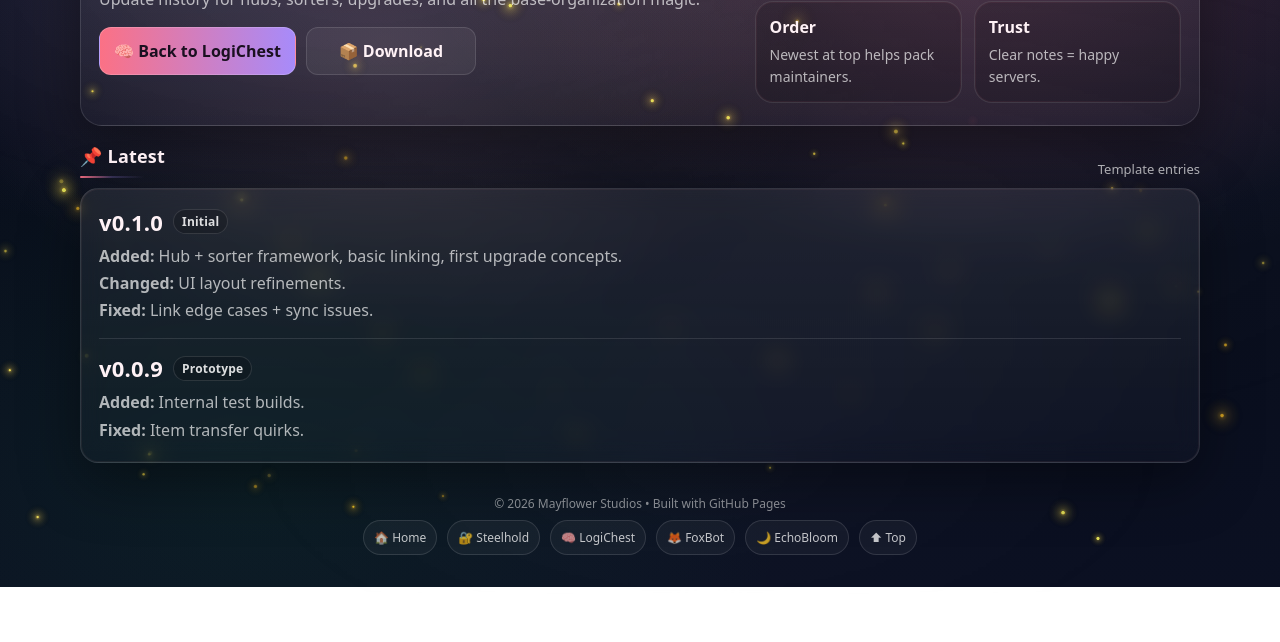
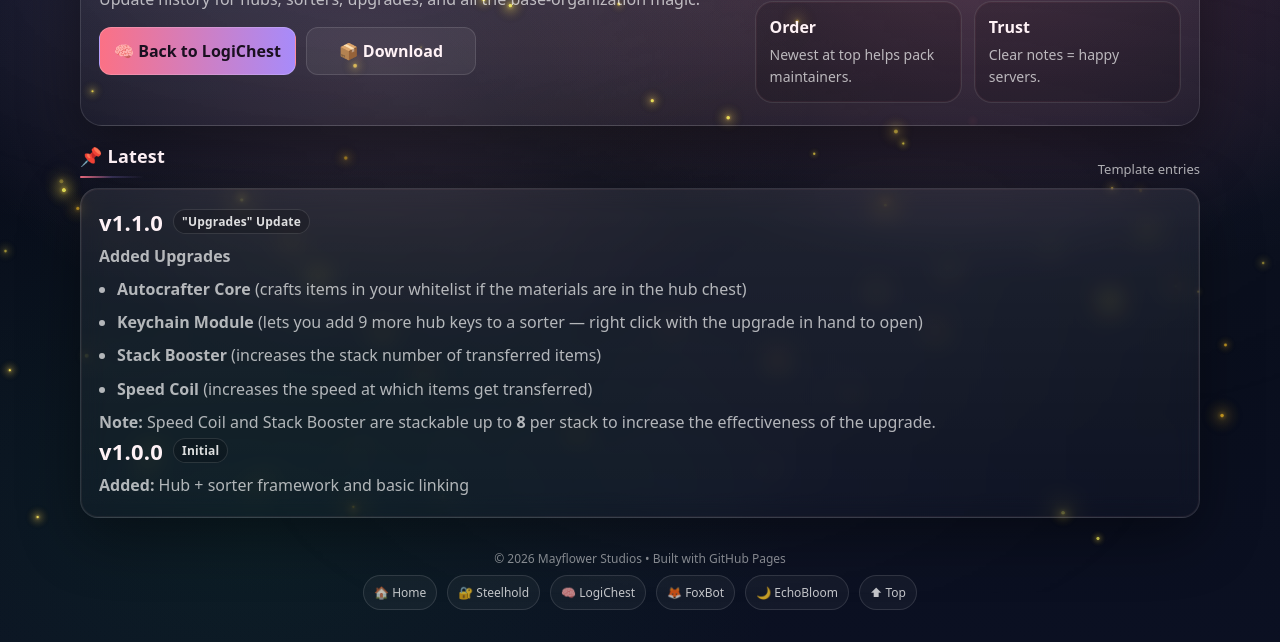
Before and after one commit to mayflowerstudios/mayflowerstudios.github.io, a plain HTML site: page logichestchangelog.html in a window 1280 px wide. Shown: the part 247-889 px from the top of the page. Before the commit the page ends 834 px from the top, so only its background shows below. Drawn offline with Linux system fonts and the light colour scheme.

Commit message:
Update logichestchangelog.html

```diff
--- a/logichestchangelog.html
+++ b/logichestchangelog.html
@@ -36,17 +36,36 @@
     </div>
 
     <section class="card">
-      <h3>v0.1.0 <span class="badge">Initial</span></h3>
+      <h3>v1.1.0 <span class="badge">"Upgrades" Update</span></h3>
+
+      <p class="muted"><strong>Added Upgrades</strong></p>
+
+      <ul class="muted">
+        <li>
+          <strong>Autocrafter Core</strong>
+          <span> (crafts items in your whitelist if the materials are in the hub chest)</span>
+        </li>
+        <li>
+          <strong>Keychain Module</strong>
+          <span> (lets you add 9 more hub keys to a sorter — right click with the upgrade in hand to open)</span>
+        </li>
+        <li>
+          <strong>Stack Booster</strong>
+          <span> (increases the stack number of transferred items)</span>
+        </li>
+        <li>
+          <strong>Speed Coil</strong>
+          <span> (increases the speed at which items get transferred)</span>
+        </li>
+      </ul>
+
       <p class="muted">
-        <strong>Added:</strong> Hub + sorter framework, basic linking, first upgrade concepts.<br>
-        <strong>Changed:</strong> UI layout refinements.<br>
-        <strong>Fixed:</strong> Link edge cases + sync issues.
+        <strong>Note:</strong> Speed Coil and Stack Booster are stackable up to
+        <strong>8</strong> per stack to increase the effectiveness of the upgrade.
       </p>
-      <hr class="sep">
-      <h3>v0.0.9 <span class="badge">Prototype</span></h3>
+      <h3>v1.0.0 <span class="badge">Initial</span></h3>
       <p class="muted">
-        <strong>Added:</strong> Internal test builds.<br>
-        <strong>Fixed:</strong> Item transfer quirks.
+        <strong>Added:</strong> Hub + sorter framework and basic linking
       </p>
     </section>
 
```
